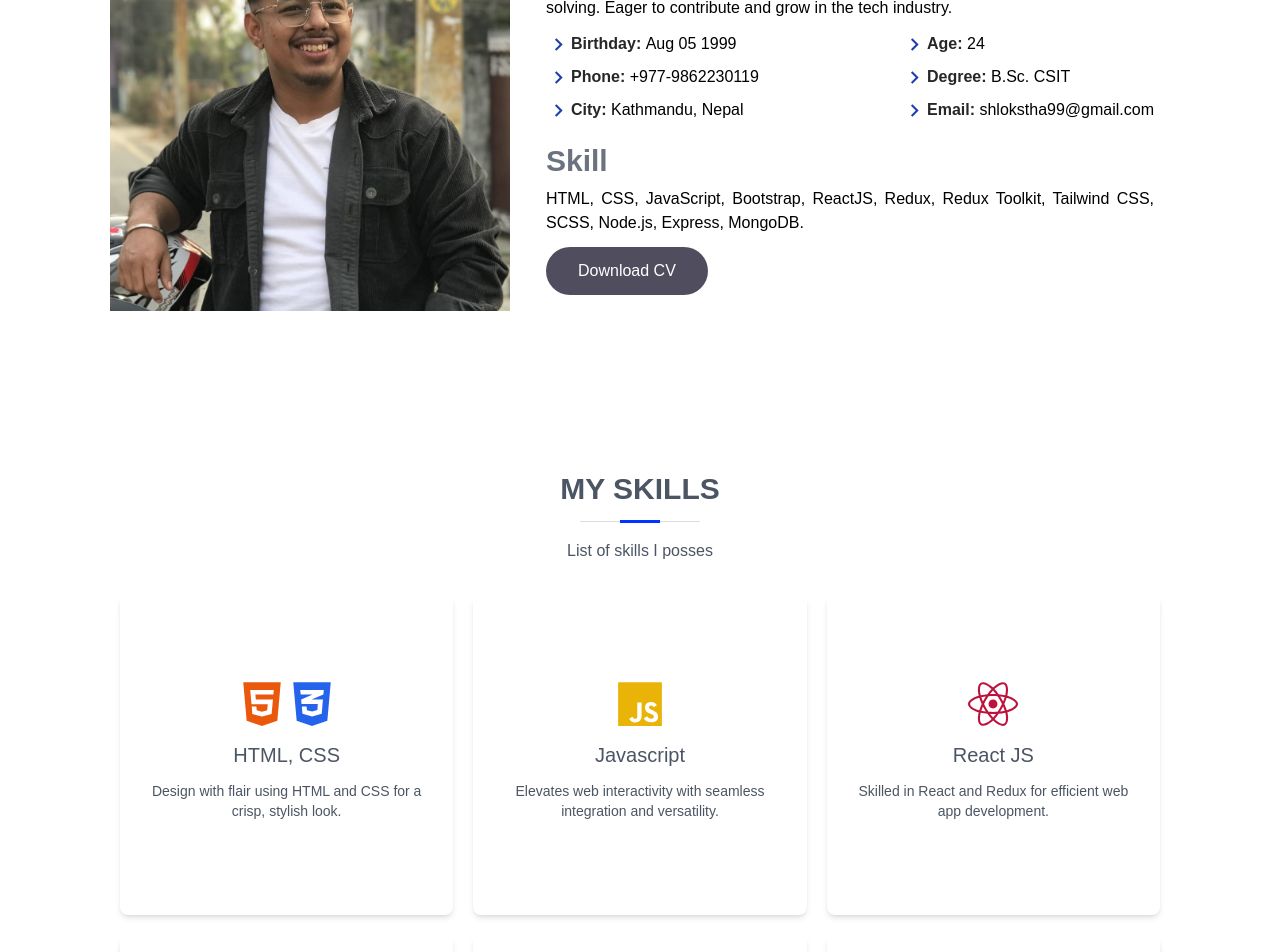
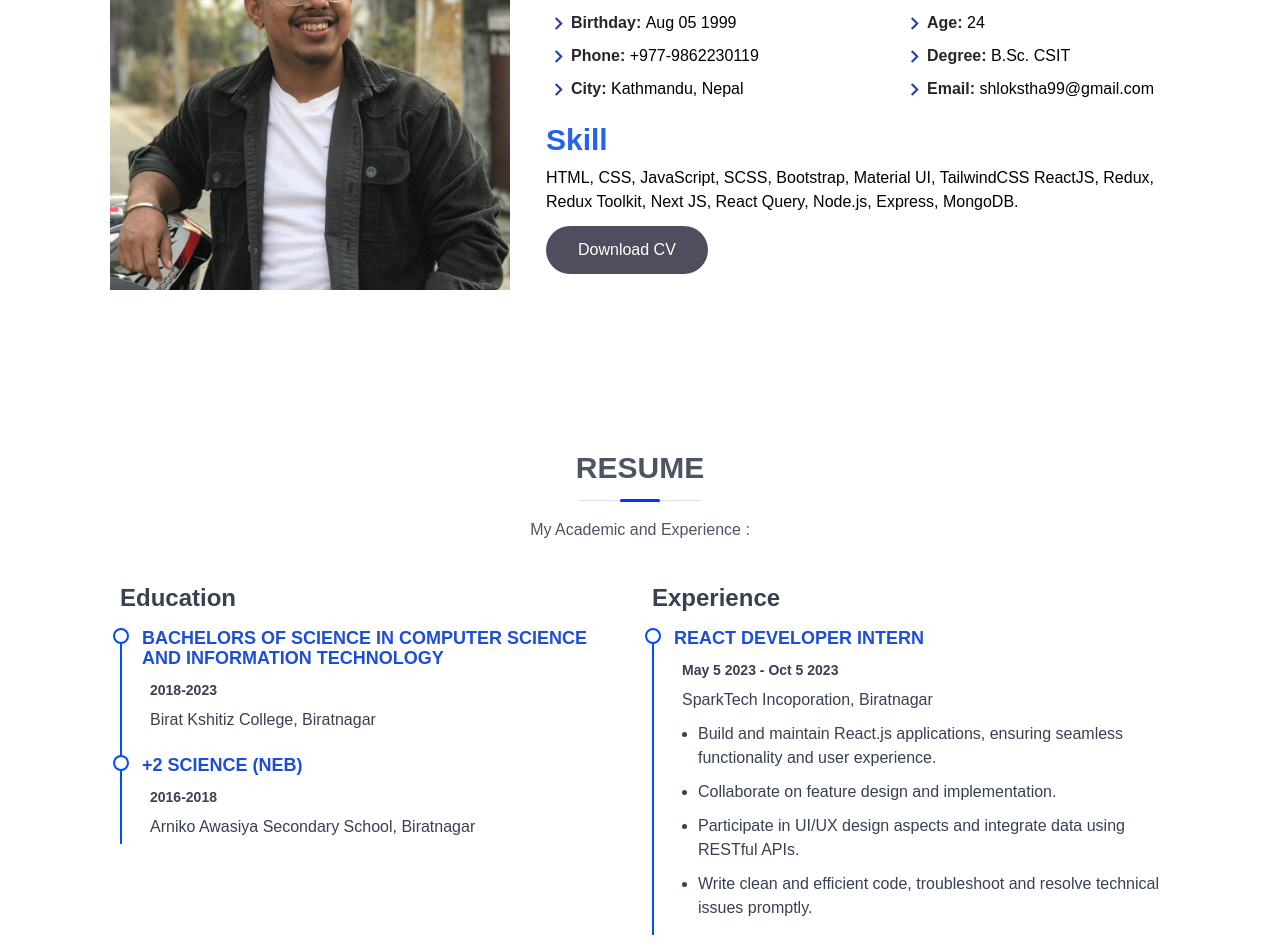
Before and after one commit to ShlokShrestha/myportfolio, a React (Create React App) app: page / in a window 1280 px wide. Shown: the part 1020-1972 px from the top of the page. Built offline with nearby package versions, Linux system fonts and the light colour scheme.

Commit message:
added resume part

```diff
--- a/public/index.html
+++ b/public/index.html
@@ -23,7 +23,7 @@
     <script src="https://unpkg.com/aos@next/dist/aos.js"></script>
     <script>
       AOS.init({
-        offset: 120,
+        offset: 200,
         delay: 50, // values from 0 to 3000, with step 50ms
         duration: 1000, // values from 0 to 3000, with step 50ms
         once: false, // whether animation should happen only once - while scrolling down
--- a/src/App.jsx
+++ b/src/App.jsx
@@ -4,14 +4,16 @@ import HomePage from "./components/HomePage";
 import About from "./components/About";
 import Project from "./components/Project";
 import Contact from "./components/Contact";
-import Skill from "./components/Skill"
+import Skill from "./components/Skill";
+import Resume from "./components/Resume";
 const App = () => {
   return (
     <>
       <Navbar />
       <HomePage />
       <About />
-      <Skill/>
+      <Resume />
+      <Skill />
       <Project />
       <Contact />
     </>
--- a/src/components/About.jsx
+++ b/src/components/About.jsx
@@ -28,7 +28,7 @@ const About = () => {
             <img src={aboutme} alt="abc" className="object-cover  " />
           </div>
           <div className="lg:w-[40rem] md:w-[40rem] lg:ml-5 w-full px-4 lg:text-left text-center">
-            <p className="md:text-3xl text-2xl font-semibold text-gray-500 mb-2 mt-3">
+            <p className="md:text-3xl text-2xl font-semibold text-blue-600 mb-2 mt-3">
               Mern Stack Developer
             </p>
             <p className="text-justify ">
@@ -81,17 +81,17 @@ const About = () => {
               </ul>
             </div>
             <div>
-              <p className="text-3xl font-semibold text-gray-500 mb-2 sm:mt-2">
+              <p className="text-3xl font-semibold text-blue-600 mb-2 sm:mt-2">
                 Skill
               </p>
               <p className="text-justify ">
-                HTML, CSS, JavaScript, Bootstrap, ReactJS, Redux, Redux Toolkit,
-                Tailwind CSS, SCSS, Node.js, Express, MongoDB.
+                HTML, CSS, JavaScript, SCSS, Bootstrap, Material UI, TailwindCSS
+                ReactJS, Redux, Redux Toolkit, Next JS, React Query, Node.js,
+                Express, MongoDB.
               </p>
             </div>
             <div className="my-3">
               <button class="button">
-                {/* <span class="button-content">Download CV</span> */}
                 <a
                   class="button-content"
                   href={Resume}
--- a/src/components/Contact.jsx
+++ b/src/components/Contact.jsx
@@ -37,8 +37,8 @@ const Contact = () => {
             <i class="fa-solid fa-phone  text-blue-600 text-2xl"></i>
           </span>
           <div class="contact-info">
-            <h3>Mail</h3>
-            <a href="mailto:shlokstha99@gmail.com">shlokstha99@gmail.com</a>
+            <h3>Phone</h3>
+            <a href="mailto:shlokstha99@gmail.com">+977-9862230119</a>
           </div>
         </div>
       </div>
--- a/src/components/HomePage.jsx
+++ b/src/components/HomePage.jsx
@@ -2,16 +2,13 @@ import React from "react";
 import me from "../assets/img/me.png";
 const HomePage = () => {
   return (
-    <div
-      className=" h-full lg:px-40 lg:py-20 sm:p-10 p-6"
-      id="homepage"
-    >
+    <div className=" h-full lg:px-40 lg:py-20 sm:p-10 p-6" id="homepage">
       <div className="flex items-center justify-center lg:flex-row flex-col-reverse">
-        <div className="lg:w-[32rem] md:w-[30rem] sm:w-[25rem]  relative">
+        <div className="lg:w-[35rem] md:w-[30rem] sm:w-[25rem]">
           <div className="mt-4 text-center lg:text-left">
             <p className=" text-xl my-1 ">HEY THERE !</p>
             <h1 className="lg:text-5xl md:text-4xl sm:text-4xl text-2xl lg:leading-tight lg:text-left font-bold text-gray-800 ">
-             I am Shlok Shrestha
+              I am Shlok Shrestha
             </h1>
             <p className=" text-xl my-1 ">Passionate MERN Stack Developer</p>
             <div className="icon text-3xl my-3">
@@ -28,7 +25,7 @@ const HomePage = () => {
           </div>
         </div>
         <div className="lg:pl-8 lg:w-[30rem] md:w-[25rem] sm:w-[20rem] w-[16rem] ">
-          <img src={me} alt="abc" className="" />
+          <img src={me} alt="abc" />
         </div>
       </div>
     </div>
--- /dev/null
+++ b/src/components/Resume.jsx
@@ -0,0 +1,71 @@
+import React from "react";
+
+const Resume = () => {
+  return (
+    <>
+      <div
+        className="lg:py-20 lg:px-24 py-10 h-full px-4 "
+        id="resume"
+        data-aos="fade-up"
+      >
+        <div className="max-w-[65rem] mx-auto title mb-8 text-gray-600">
+          <h4 className="text-3xl font-bold text-center relative pb-4 uppercase">
+            Resume
+          </h4>
+          <p className="text-center my-4">My Academic and Experience :</p>
+        </div>
+        <div className="max-w-[65rem] grid lg:grid-cols-2 gap-6 text-gray-700 mx-auto ">
+          <div>
+            <h3 className="text-2xl font-semibold mt-2 mb-4">Education</h3>
+            <div className="resume-item">
+              <h1 className="text-lg font-bold text-blue-700 mb-3 leading-5">
+                BACHELORS OF SCIENCE IN COMPUTER SCIENCE AND INFORMATION
+                TECHNOLOGY
+              </h1>
+              <p className="m-2 text-sm font-semibold">2018-2023</p>
+              <p className="mb-5 ms-2">Birat Kshitiz College, Biratnagar</p>
+            </div>
+            <div className="resume-item">
+              <h1 className="text-lg font-bold text-blue-700 mb-3 leading-5">
+                +2 SCIENCE (NEB)
+              </h1>
+              <p className="m-2 text-sm font-semibold">2016-2018</p>
+              <p className="ms-2">
+                Arniko Awasiya Secondary School, Biratnagar
+              </p>
+            </div>
+          </div>
+          <div>
+            <h3 className="text-2xl font-semibold mt-2 mb-4">Experience</h3>
+            <div className="resume-item">
+              <h1 className="text-lg font-bold text-blue-700 mb-3 uppercase leading-5">
+                React Developer Intern
+              </h1>
+              <p className="m-2 text-sm font-semibold">
+                May 5 2023 - Oct 5 2023{" "}
+              </p>
+              <p className="m-2">SparkTech Incoporation, Biratnagar</p>
+              <ul className="ps-6 mt-2">
+                <li>
+                  Build and maintain React.js applications, ensuring seamless
+                  functionality and user experience.
+                </li>
+                <li>Collaborate on feature design and implementation.</li>
+                <li>
+                  Participate in UI/UX design aspects and integrate data using
+                  RESTful APIs.
+                </li>
+                <li>
+                  Write clean and efficient code, troubleshoot and resolve
+                  technical issues promptly.
+                </li>
+              </ul>
+            </div>
+          </div>
+        </div>
+      </div>
+    </>
+  );
+};
+
+export default Resume;
--- a/src/components/Skill.jsx
+++ b/src/components/Skill.jsx
@@ -7,7 +7,6 @@ const About = () => {
   return (
     <div
       className="lg:py-20 lg:px-24 py-10 h-full px-4 text-gray-600 "
-
       id="skill"
       data-aos="fade-up"
     >
@@ -15,10 +14,13 @@ const About = () => {
         <h4 className="text-3xl font-bold text-center relative pb-4 uppercase">
           My Skills
         </h4>
-        <p className="text-center my-4">List of skills I posses</p>
+        <p className="text-center my-4">List of skills I posses :</p>
       </div>
       <div className="max-w-[65rem] grid lg:grid-cols-3 md:grid-cols-2 grid-cols-1 gap-5 mx-auto  ">
-        <div className="bg-white py-5 px-5 shadow-md hover:drop-shadow-xl rounded-lg h-[20rem]">
+        <div
+          data-aos="zoom-in"
+          className=" bg-white py-5 px-5 shadow-md hover:drop-shadow-xl rounded-lg h-[20rem] "
+        >
           <div className="flex justify-center items-center mt-16 ">
             <FaHtml5 size={50} className="text-orange-600" />
             <FaCss3Alt size={50} className="text-blue-600" />
@@ -31,7 +33,10 @@ const About = () => {
             </p>
           </div>
         </div>
-        <div className="bg-white py-5 px-5 shadow-md hover:drop-shadow-xl rounded-lg h-[20rem]">
+        <div
+          data-aos="zoom-in"
+          className=" bg-white py-5 px-5 shadow-md hover:drop-shadow-xl rounded-lg h-[20rem]"
+        >
           <div className="flex justify-center items-center mt-16 ">
             <IoLogoJavascript size={50} className="text-yellow-500" />
           </div>
@@ -44,7 +49,10 @@ const About = () => {
             </p>
           </div>
         </div>
-        <div className="bg-white py-5 px-5 shadow-md hover:drop-shadow-xl rounded-lg h-[20rem]">
+        <div
+          data-aos="zoom-in"
+          className=" bg-white py-5 px-5 shadow-md hover:drop-shadow-xl rounded-lg h-[20rem] "
+        >
           <div className="flex justify-center items-center mt-16 ">
             <FaReact size={50} className="text-lg text-rose-700" />
           </div>
@@ -56,7 +64,10 @@ const About = () => {
             </p>
           </div>
         </div>
-        <div className="bg-white py-5 px-5 shadow-md hover:drop-shadow-xl rounded-lg h-[20rem]">
+        <div
+          data-aos="zoom-in"
+          className=" bg-white py-5 px-5 shadow-md hover:drop-shadow-xl rounded-lg h-[20rem]"
+        >
           <div className="flex justify-center items-center mt-16 ">
             <FaNodeJs size={50} className="text-green-600" />
           </div>
@@ -68,7 +79,10 @@ const About = () => {
             </p>
           </div>
         </div>
-        <div className="bg-white py-5 px-5 shadow-md hover:drop-shadow-xl rounded-lg h-[20rem]">
+        <div
+          data-aos="zoom-in"
+          className="  bg-white py-5 px-5 shadow-md hover:drop-shadow-xl rounded-lg h-[20rem]"
+        >
           <div className="flex justify-center items-center mt-16 ">
             <SiMongodb size={50} className="text-green-600" />
           </div>
@@ -80,7 +94,10 @@ const About = () => {
             </p>
           </div>
         </div>
-        <div className="bg-white py-5 px-5 shadow-md hover:drop-shadow-xl rounded-lg h-[20rem]">
+        <div
+          data-aos="zoom-in"
+          className=" bg-white py-5 px-5 shadow-md hover:drop-shadow-xl rounded-lg h-[20rem]"
+        >
           <div className="flex justify-center items-center mt-16 ">
             <TbBrandNextjs size={50} />
           </div>
--- a/src/main.css
+++ b/src/main.css
@@ -43,6 +43,7 @@
   height: 3px;
   background: #0134ff;
   bottom: 0;
+  border-radius: 10px;
   left: calc(50% - 20px);
 }
 
@@ -80,3 +81,27 @@
   background-color: #014dff;
   transition: all 0.475s;
 }
+
+.resume-item {
+  padding: 0 0 5px 20px;
+  margin-top: -2px;
+  border-left: 2px solid #014dff;
+  position: relative;
+}
+
+.resume-item::before {
+  content: "";
+  position: absolute;
+  width: 16px;
+  height: 16px;
+  border-radius: 50px;
+  left: -9px;
+  top: 0;
+  background: #fff;
+  border: 2px solid #014dff;
+}
+
+.resume-item > ul > li {
+  list-style-type: disc;
+  margin: 10px 0;
+}
```
Also changed, not shown: src/components/Navbar.jsx (+21 -9 lines).
